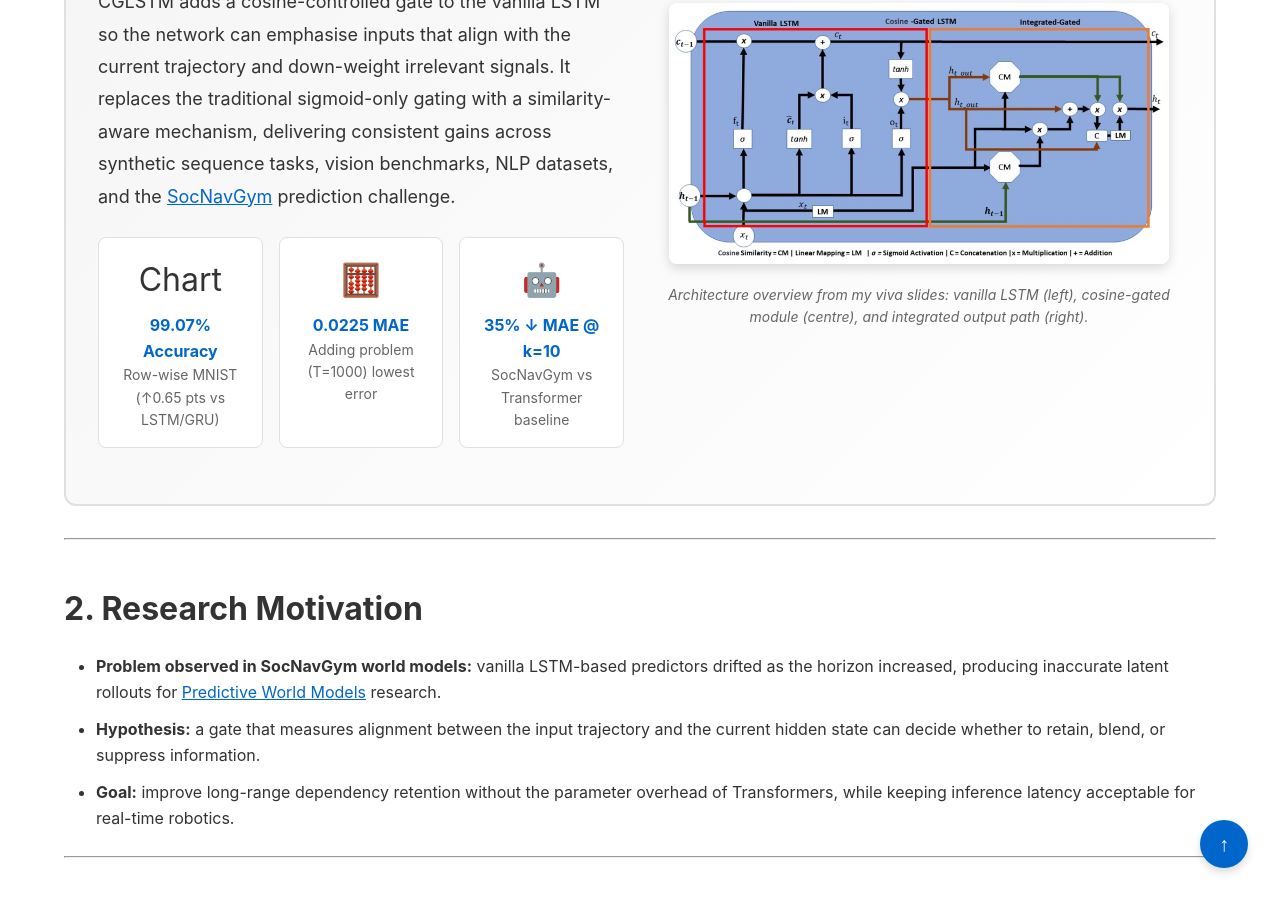
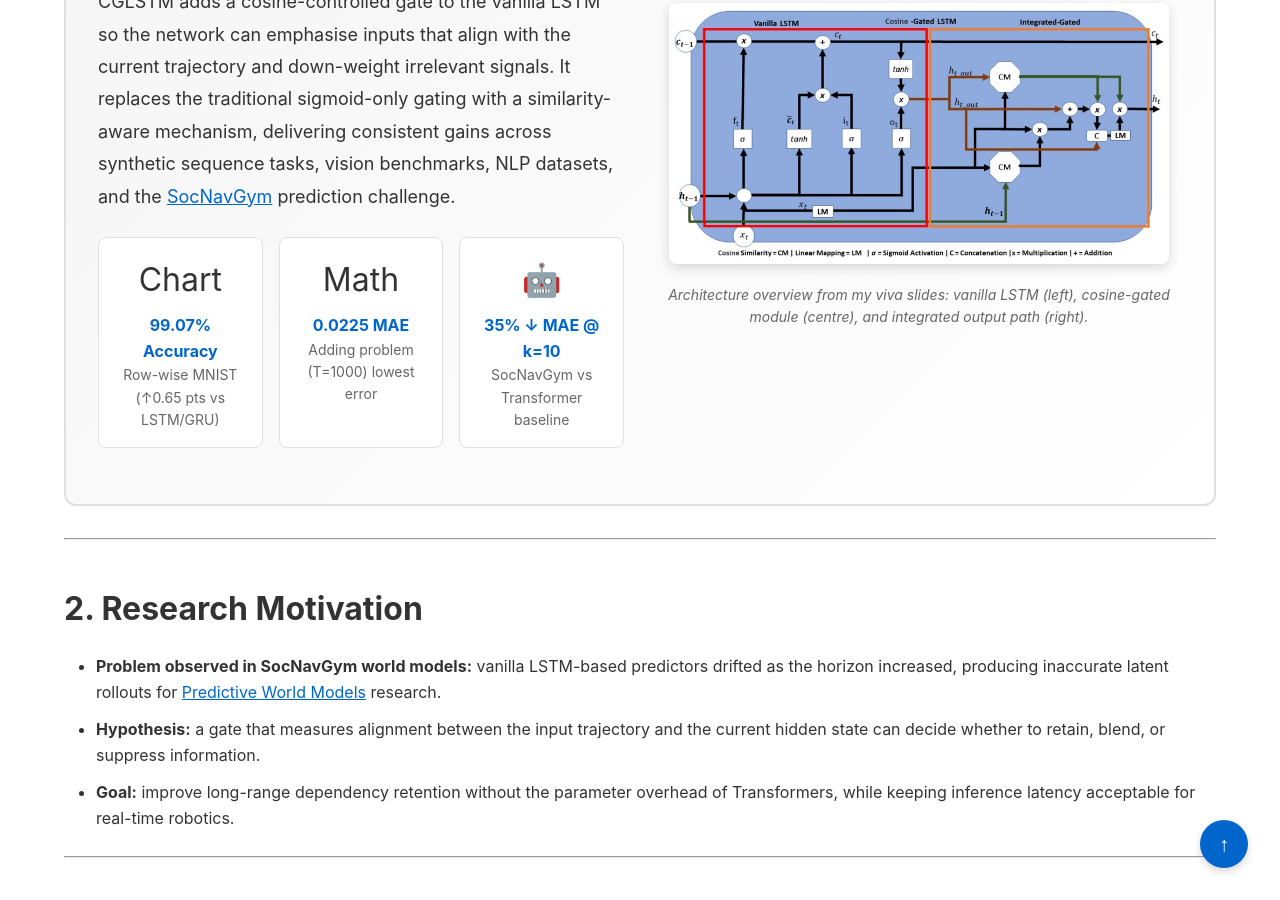
Before and after one commit to goodluckoguzie/goodluckoguzie.github.io, a Jekyll site: the page built from projects/cosine-gated-lstm.md, in a window 1280 px wide and 900 px high, scrolled down 851 px. Built offline with Jekyll 4.4.1, drawn with Linux system fonts in a browser that asks for light colours.

Commit message:
Remove remaining emoji from cosine-gated-lstm page

```diff
--- a/projects/cosine-gated-lstm.md
+++ b/projects/cosine-gated-lstm.md
@@ -45,7 +45,7 @@ title: Cosine-Gated LSTM - Research Project
           <div class="quick-stats-item-label">Row-wise MNIST (↑0.65 pts vs LSTM/GRU)</div>
         </div>
         <div class="quick-stats-item">
-          <div class="quick-stats-item-icon">🧮</div>
+          <div class="quick-stats-item-icon">Math</div>
           <div class="quick-stats-item-value">0.0225 MAE</div>
           <div class="quick-stats-item-label">Adding problem (T=1000) lowest error</div>
         </div>
```
